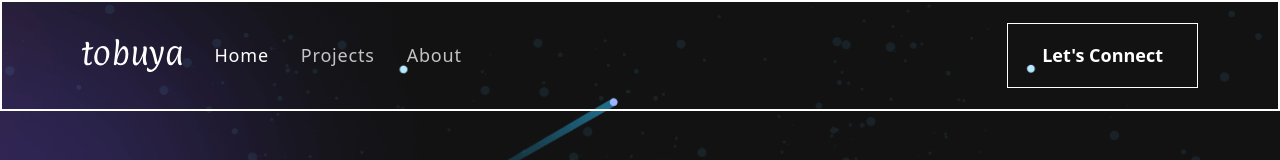
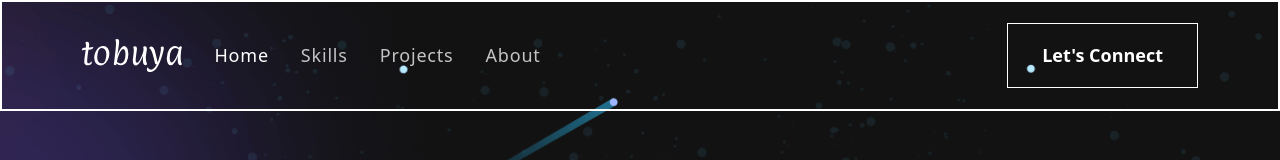
Before and after one commit to tobuya/personal_portfolio, a React (Create React App) app: page / in a window 1280 px wide. Shown: the top 160 px of the page. Built offline with nearby package versions, Linux system fonts and the light colour scheme.

Commit message:
Modify NavBar component items

```diff
--- a/src/components/NavBar.js
+++ b/src/components/NavBar.js
@@ -38,6 +38,9 @@
             <Nav.Link href="#home" className={activeLink === 'home' ? 'active navbar-link' : 'navbar-link'} onClick={() => onUpdateActiveLink('home')}>
               Home
             </Nav.Link>
+            <Nav.Link href="#skills" className={activeLink === 'skills' ? 'active navbar-link' : 'navbar-link'} onClick={() => onUpdateActiveLink('skills')}>
+              Skills
+            </Nav.Link>
             <Nav.Link href="#projects" className={activeLink === 'projects' ? 'active navbar-link' : 'navbar-link'} onClick={() => onUpdateActiveLink('projects')}>
               Projects
             </Nav.Link>
```
